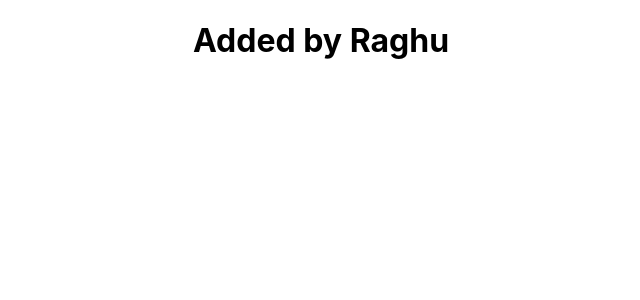
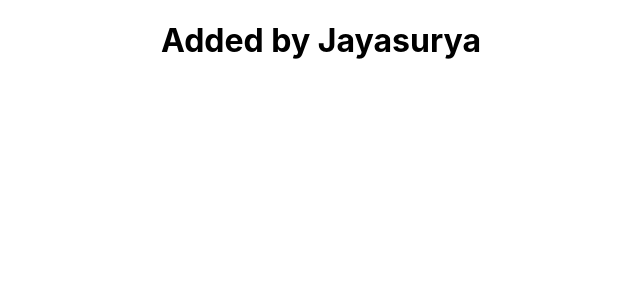
Before and after one commit to manjunadhb/Rep2306, a React (Create React App) app: page / in a window 1280 px wide. Shown: the top 300 px of the page, without its empty margins (319-959 px from the left). Built offline with nearby package versions, Linux system fonts and the light colour scheme.

Commit message:
adding a some changes

```diff
--- a/src/App.js
+++ b/src/App.js
@@ -4,7 +4,7 @@ import './App.css';
 function App() {
   return (
     <div className="App">
-      <h1>Added by Raghu</h1>
+      <h1>Added by Jayasurya</h1>
 
     </div>
   );
```
